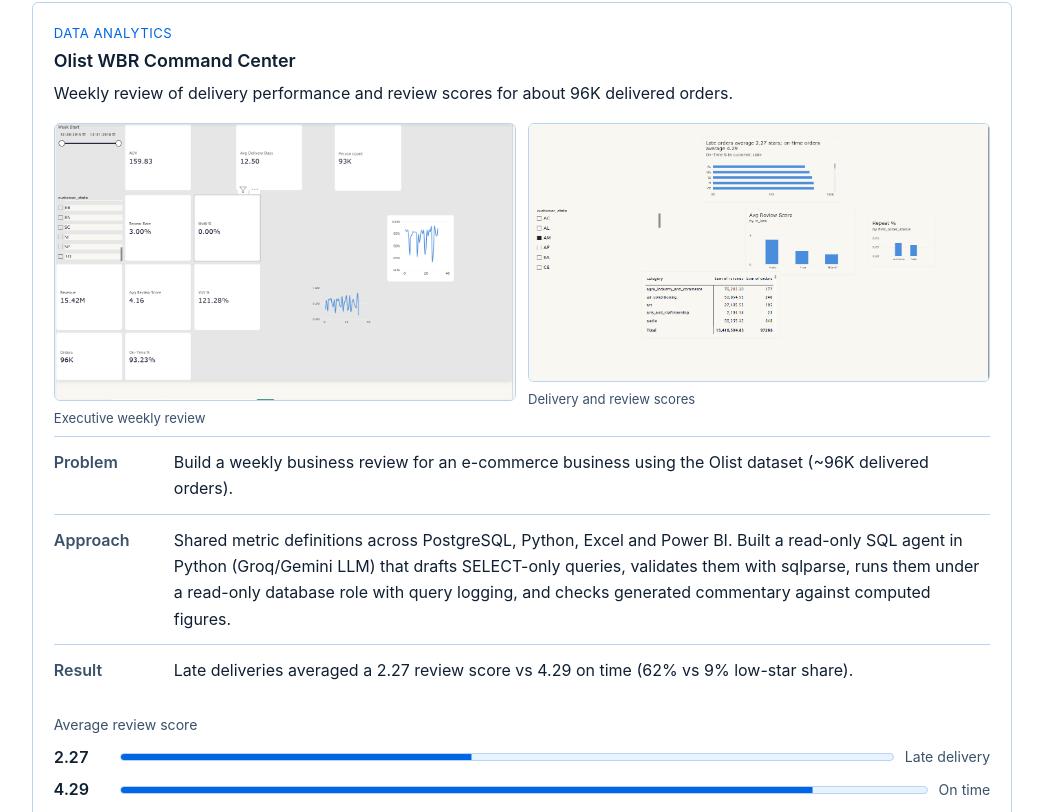
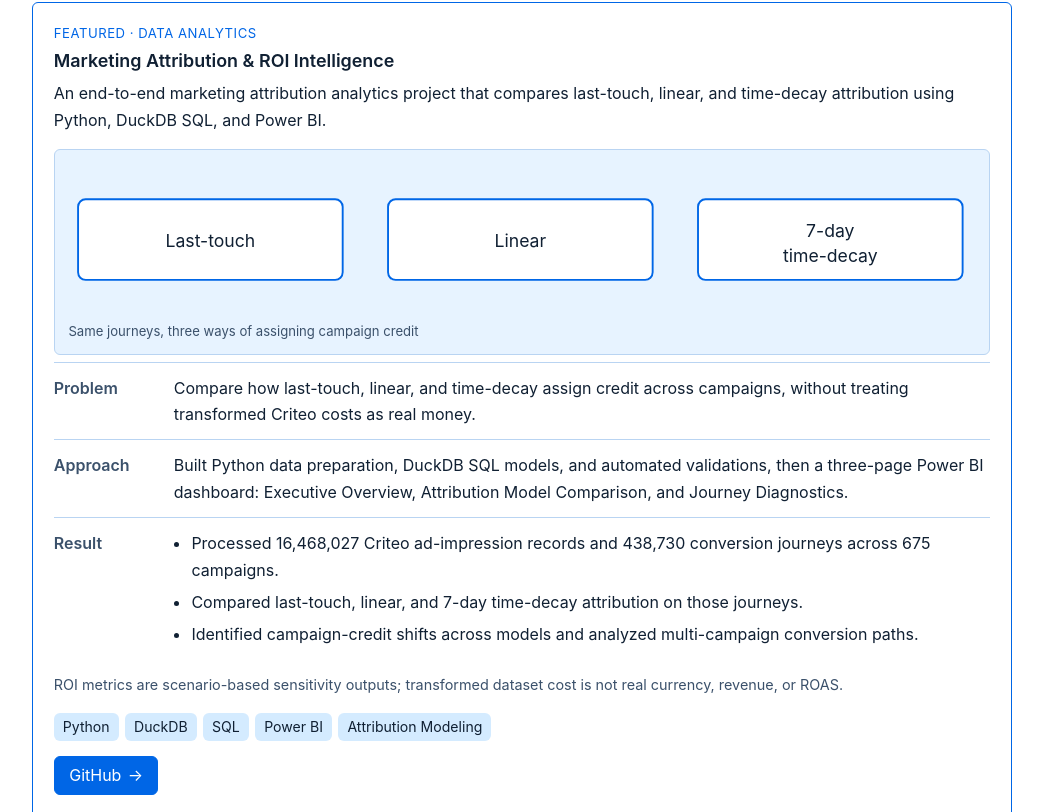
Before and after one commit to garv0312/portfolio, a plain HTML site: page index.html in a window 1280 px wide. Shown: the part 908-1720 px from the top of the page, without its empty margins (118-1161 px from the left). Drawn offline with Linux system fonts and the light colour scheme.

Commit message:
Add the marketing attribution project to the portfolio.
Co-authored-by: Cursor <cursoragent@cursor.com>

```diff
--- a/index.html
+++ b/index.html
@@ -72,6 +72,56 @@
     <!-- Projects -->
     <section id="projects" class="section wrap" aria-labelledby="projects-title">
       <h2 id="projects-title" class="reveal">Projects</h2>
+
+      <!-- Project: Marketing Attribution & ROI Intelligence -->
+      <article class="project project-featured reveal">
+        <p class="kicker">Featured · Data Analytics</p>
+        <h3>Marketing Attribution &amp; ROI Intelligence</h3>
+        <p class="summary">An end-to-end marketing attribution analytics project that compares last-touch, linear, and time-decay attribution using Python, DuckDB SQL, and Power BI.</p>
+        <figure class="diagram">
+          <svg class="flow" viewBox="0 0 720 120" role="img" aria-label="Three attribution models: last-touch, linear, and 7-day time-decay">
+            <rect class="flow-box" x="8" y="28" width="210" height="64" rx="6"/>
+            <text class="flow-label" x="113" y="66">Last-touch</text>
+            <rect class="flow-box" x="254" y="28" width="210" height="64" rx="6"/>
+            <text class="flow-label" x="359" y="66">Linear</text>
+            <rect class="flow-box" x="500" y="28" width="210" height="64" rx="6"/>
+            <text class="flow-label" x="605" y="58">7-day</text>
+            <text class="flow-label" x="605" y="78">time-decay</text>
+          </svg>
+          <figcaption>Same journeys, three ways of assigning campaign credit</figcaption>
+        </figure>
+        <dl class="case">
+          <div>
+            <dt>Problem</dt>
+            <dd>Compare how last-touch, linear, and time-decay assign credit across campaigns, without treating transformed Criteo costs as real money.</dd>
+          </div>
+          <div>
+            <dt>Approach</dt>
+            <dd>Built Python data preparation, DuckDB SQL models, and automated validations, then a three-page Power BI dashboard: Executive Overview, Attribution Model Comparison, and Journey Diagnostics.</dd>
+          </div>
+          <div>
+            <dt>Result</dt>
+            <dd>
+              <ul class="outcomes">
+                <li>Processed 16,468,027 Criteo ad-impression records and 438,730 conversion journeys across 675 campaigns.</li>
+                <li>Compared last-touch, linear, and 7-day time-decay attribution on those journeys.</li>
+                <li>Identified campaign-credit shifts across models and analyzed multi-campaign conversion paths.</li>
+              </ul>
+            </dd>
+          </div>
+        </dl>
+        <p class="note">ROI metrics are scenario-based sensitivity outputs; transformed dataset cost is not real currency, revenue, or ROAS.</p>
+        <ul class="chips" aria-label="Technologies">
+          <li>Python</li>
+          <li>DuckDB</li>
+          <li>SQL</li>
+          <li>Power BI</li>
+          <li>Attribution Modeling</li>
+        </ul>
+        <p class="project-links">
+          <a class="btn btn-primary" href="https://github.com/garv0312/marketing-attribution-roi-intelligence">GitHub <span class="arrow" aria-hidden="true">&rarr;</span></a>
+        </p>
+      </article>
 
       <!-- Project: Olist WBR Command Center -->
       <article class="project reveal">
--- a/style.css
+++ b/style.css
@@ -653,6 +653,25 @@ body::after {
   margin-top: 0.95rem;
 }
 
+.project-featured {
+  border-color: var(--accent);
+}
+
+.outcomes {
+  margin: 0;
+  padding-left: 1.1rem;
+}
+
+.outcomes li + li {
+  margin-top: 0.35rem;
+}
+
+.note {
+  margin-top: 0.9rem;
+  color: var(--muted);
+  font-size: 0.9rem;
+}
+
 .skill-board {
   display: grid;
   grid-template-columns: 1fr 1fr;
```
